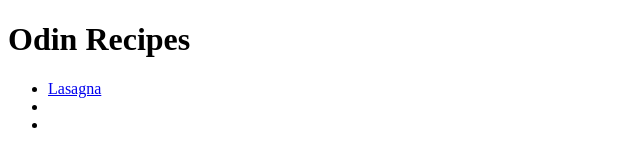
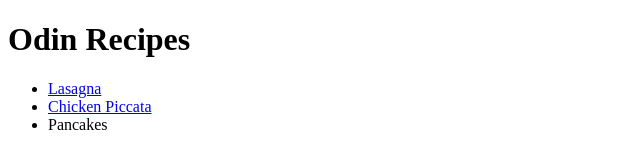
Before and after one commit to Morts741/odin-recipes, a plain HTML site: page index.html in a window 1280 px wide. Shown: the whole page, without its empty margins (0-640 px from the left). Drawn offline with Linux system fonts and the light colour scheme.

Commit message:
Add link titles to two recipes

```diff
--- a/index.html
+++ b/index.html
@@ -8,8 +8,8 @@
         <h1>Odin Recipes</h1>
         <ul>
         <li><a href="recipes/lasagna.html">Lasagna</a></li>
-        <li><a href="recipes/chicken-piccata.html"></a></li>
-        <li><a href="recipes/pancakes.html"></a></li>
+        <li><a href="recipes/chicken-piccata.html">Chicken Piccata</a></li>
+        <li><a href="recipes/pancakes.html"></a>Pancakes</li>
     </ul>
 
     </body>
```
